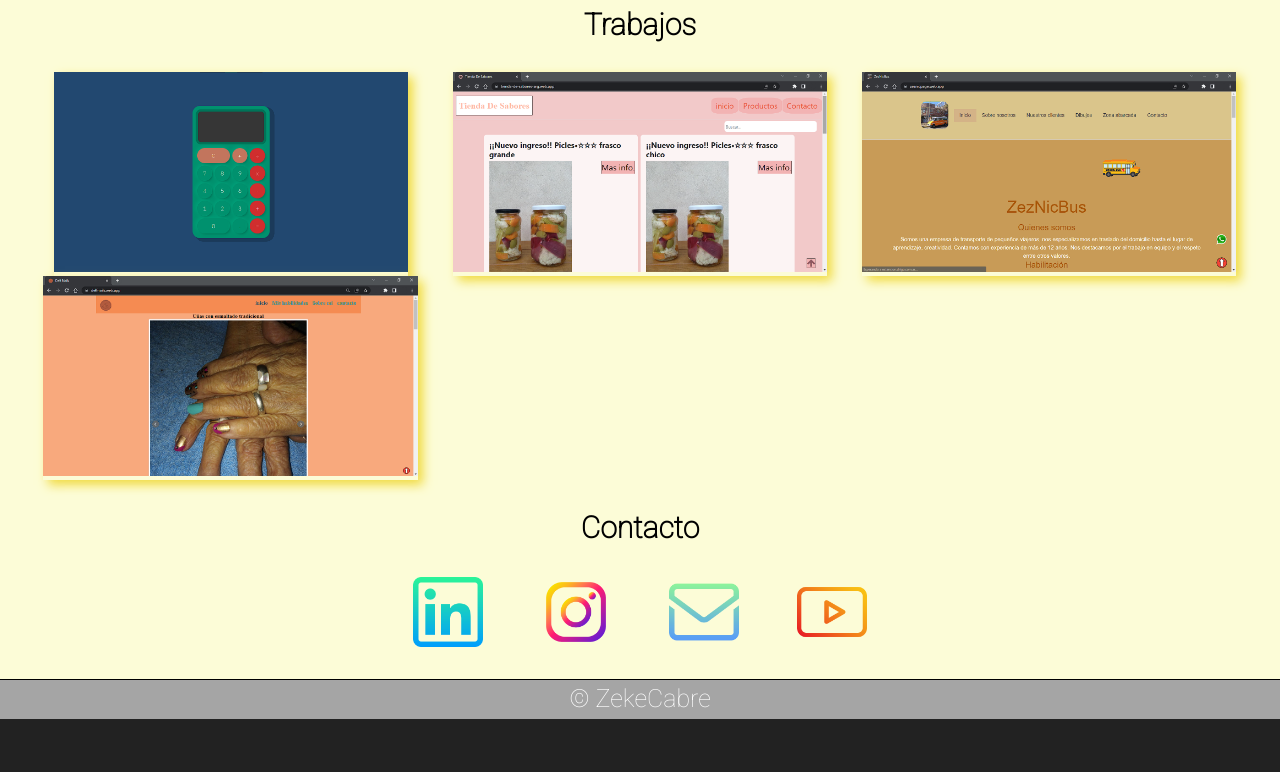
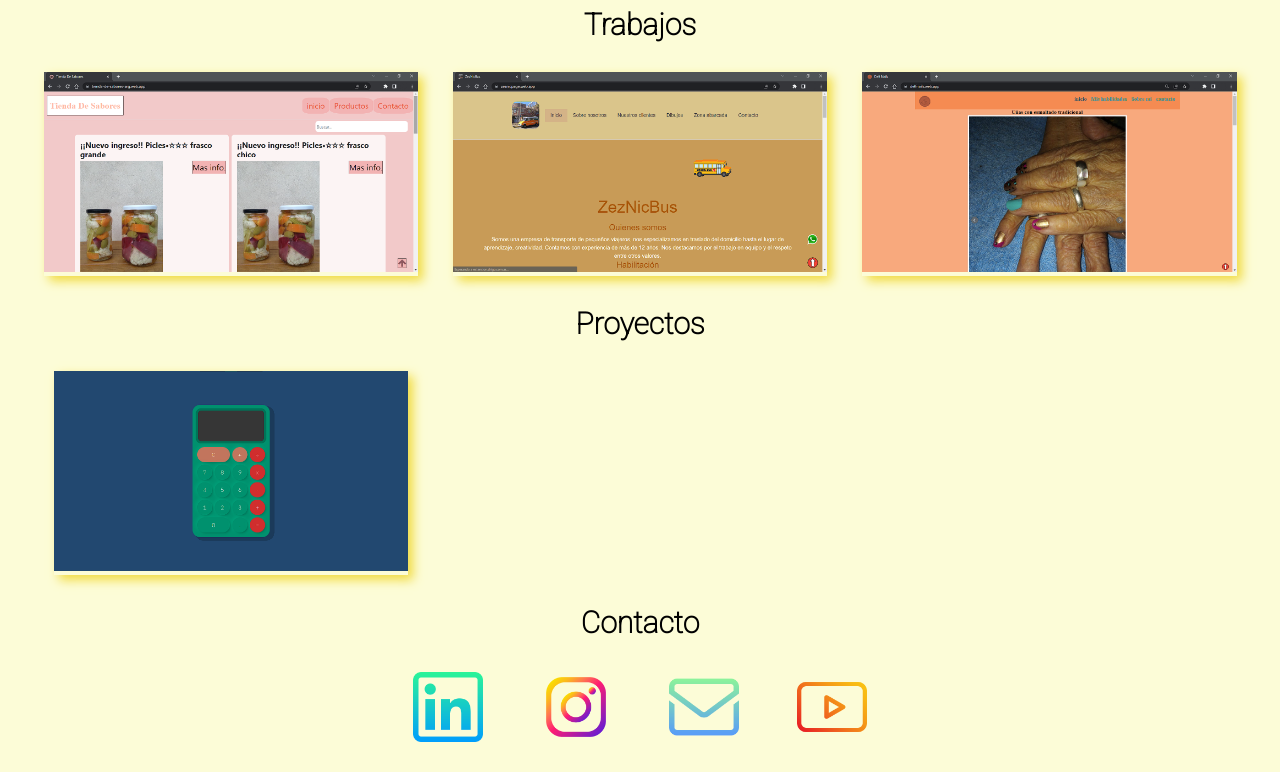
Before and after one commit to zekecabre6/EzequielCabreraPortfolio, a plain HTML site: page xd.html in a window 1280 px wide. Shown: the part 534-1306 px from the top of the page. Before the commit the page ends 1253 px from the top, so only its background shows below. Drawn offline with Linux system fonts and the light colour scheme.

Commit message:
Update xd.html

```diff
--- a/xd.html
+++ b/xd.html
@@ -52,14 +52,18 @@
 
     <h3 id="trabajos" class="title">Trabajos</h3>
     <section class="container work pad me">
-        <div class="works "><a href="https://zekecabre6.github.io/calc-javascript/" target="_blank"><img class="worksImg"
-            src="works/calc.png" alt=""></img></a></div>
+
         <div class="works "><a href="https://tienda-de-sabores-arg.web.app/" target="_blank"><img class="worksImg"
                     src="works/TiendaDeSabores.png" alt=""></img></a></div>
         <div class="works "><a href="https://zeznicpage.web.app/" target="_blank"><img class="worksImg"
                     src="works/Zeznic.png" alt=""></img></a></div>
         <div class="works "><a href="https://delfnails.web.app/" target="_blank"><img class="worksImg"
                     src="works/delf.png" alt=""></img></a></div>
+    </section>
+    <h3 id="trabajos" class="title">Proyectos</h3>
+    <section class="container work pad me">
+        <div class="works "><a href="https://zekecabre6.github.io/calc-javascript/" target="_blank"><img class="worksImg"
+            src="works/calc.png" alt=""></img></a></div>
     </section>
     <h3 id="contacto" class="title">Contacto</h3>
     <section class="container contact">
```
